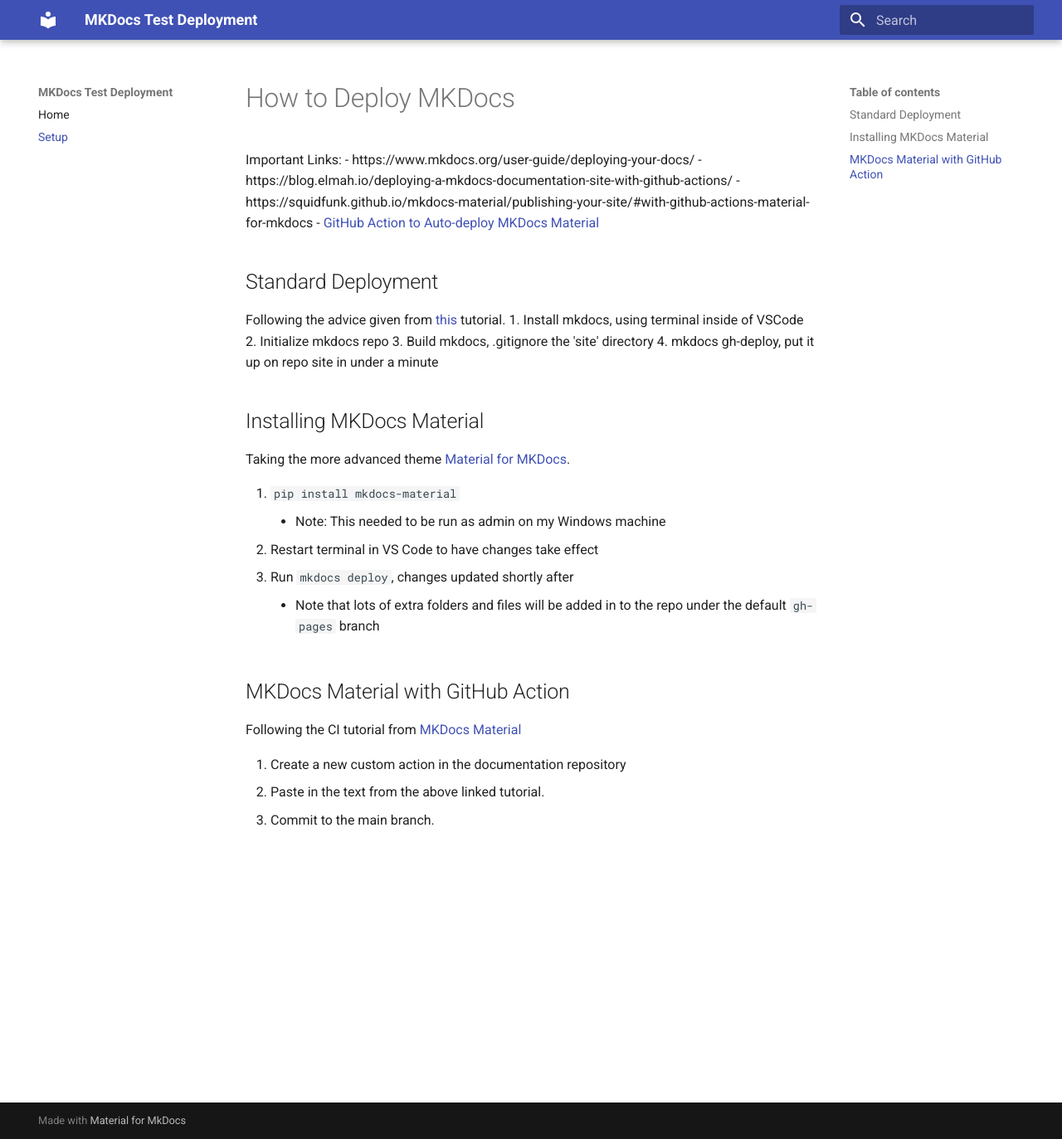
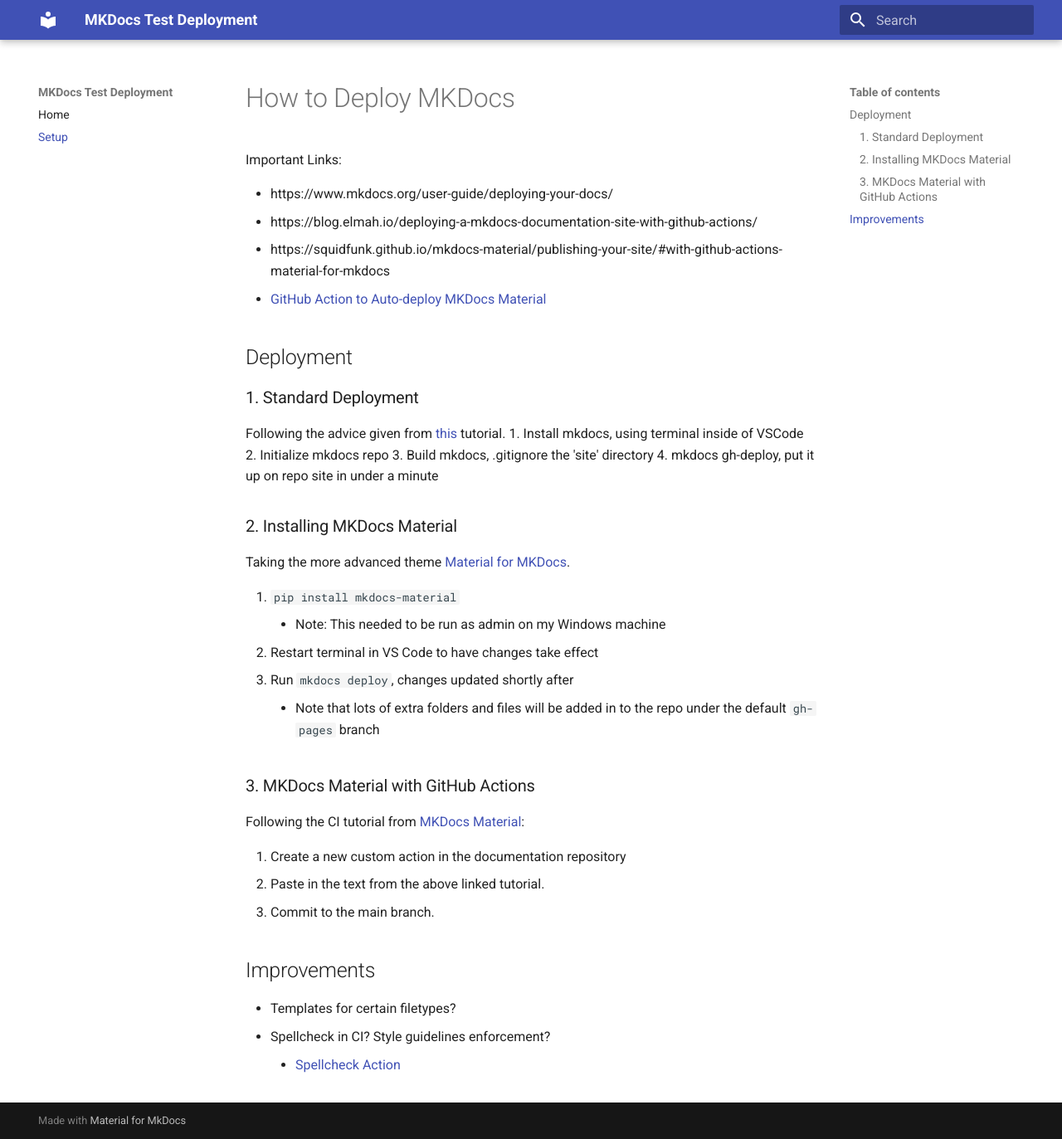
Before and after one commit to KCerveny/Test-Docs-Repo, an MkDocs documentation site: the page built from docs/howto.md, in a window 1280 px wide and 1373 px high. Shown: the whole window at 83% size. Built offline with MkDocs 1.6.1 and Material for MkDocs 9.7.7, drawn with Linux system fonts in a browser that asks for light colours.

Commit message:
Fix formatting, looking for next steps

```diff
--- a/docs/howto.md
+++ b/docs/howto.md
@@ -1,19 +1,21 @@
 # How to Deploy MKDocs
 
 Important Links:
+
 - https://www.mkdocs.org/user-guide/deploying-your-docs/
 - https://blog.elmah.io/deploying-a-mkdocs-documentation-site-with-github-actions/
 - https://squidfunk.github.io/mkdocs-material/publishing-your-site/#with-github-actions-material-for-mkdocs
 - [GitHub Action to Auto-deploy MKDocs Material](https://github.com/marketplace/actions/deploy-mkdocs)
 
-## Standard Deployment
+## Deployment
+### 1. Standard Deployment
 Following the advice given from [this](https://www.mkdocs.org/user-guide/deploying-your-docs/) tutorial.
 1. Install mkdocs, using terminal inside of VSCode
 2. Initialize mkdocs repo
 3. Build mkdocs, .gitignore the 'site' directory
 4. mkdocs gh-deploy, put it up on repo site in under a minute
 
-## Installing MKDocs Material
+### 2. Installing MKDocs Material
 Taking the more advanced theme [Material for MKDocs](https://squidfunk.github.io/mkdocs-material/).
 
 1. `pip install mkdocs-material`
@@ -22,9 +24,14 @@ Taking the more advanced theme [Material for MKDocs](https://squidfunk.github.io
 3. Run `mkdocs deploy`, changes updated shortly after
     - Note that lots of extra folders and files will be added in to the repo under the default `gh-pages` branch
 
-## MKDocs Material with GitHub Action
-Following the CI tutorial from [MKDocs Material](https://squidfunk.github.io/mkdocs-material/publishing-your-site/#with-github-actions)
+### 3. MKDocs Material with GitHub Actions
+Following the CI tutorial from [MKDocs Material](https://squidfunk.github.io/mkdocs-material/publishing-your-site/#with-github-actions):
 
 1. Create a new custom action in the documentation repository
 2. Paste in the text from the above linked tutorial.
 3. Commit to the main branch.
+
+## Improvements
+- Templates for certain filetypes?
+- Spellcheck in CI? Style guidelines enforcement?
+    - [Spellcheck Action](https://github.com/marketplace/actions/github-spellcheck-action)
```
